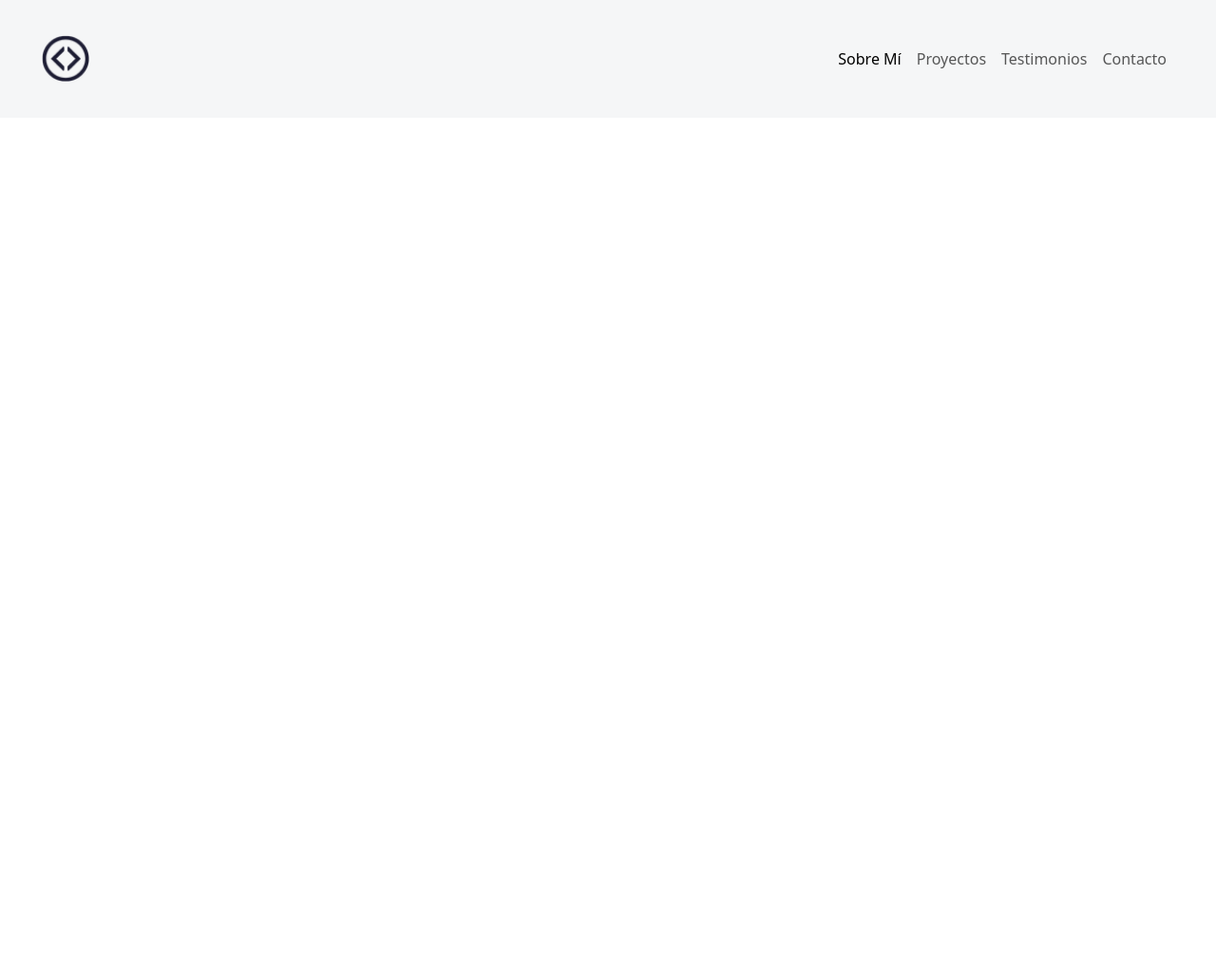
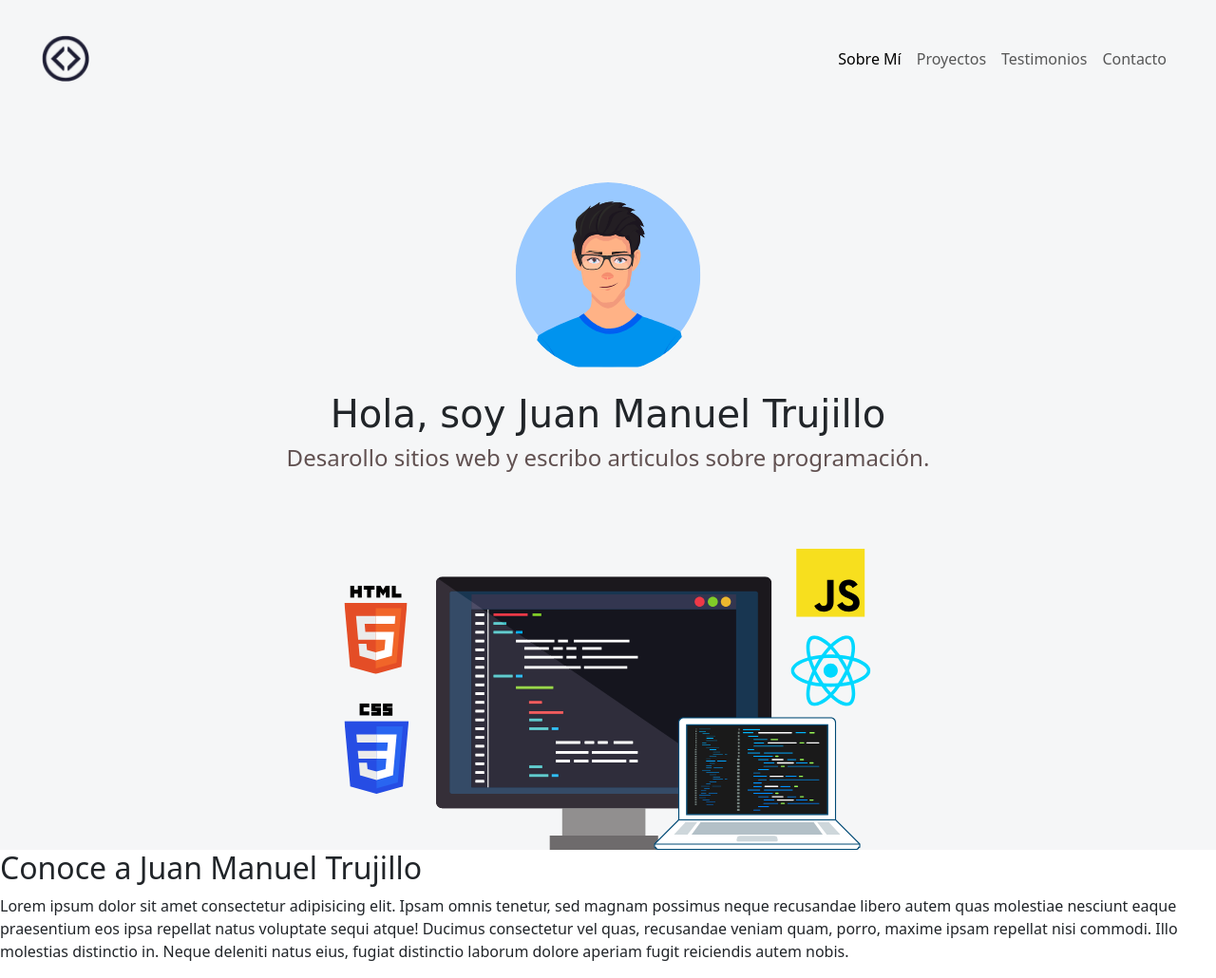
Before and after one commit to JuanManuelTrujillo/Curso_bootstrap, a plain HTML site: page Proyecto Portafolio/index.html in a window 1280 px wide. Shown: the whole page at 95% size. Before the commit the page ends 800 px from the top, so only its background shows below. Drawn offline with nearby package versions, Linux system fonts and the light colour scheme; a web font is replaced by a local one.

Commit message:
seccion sobre mi

```diff
--- a/Proyecto Portafolio/estilos.css
+++ b/Proyecto Portafolio/estilos.css
@@ -9,9 +9,53 @@
   justify-content: space-between;
 }
 
+/* Estilos Generales */
+section{
+  display: flex;
+  flex-direction: column;
+  align-items: center;
+  justify-content: center;
+}
+
+h1{
+  font-size: 2.5rem;
+  font-family: 'Rubik Dirt', cursive;
+
+}
+
+/* Seccion Hero */
+.hero{
+  background-color: #f5f6f7;
+  min-height: 450px;
+  text-align: center;
+}
+
+.hero-principal{
+  padding: 3rem;
+}
+
+.hero-imagen-desarrollador{
+  width: 200px;
+  height: 200px;
+  border-radius: 50%;
+  margin: 20px;
+}
+
+.hero-principal h2 {
+  font-size: 1.5rem;
+  color: #615151;
+}
+
 /* Adaptable (Responsivo) */
 @media screen and (max-width: 767px) {
   .navbar-brand{
     display: none;
   }
 }
+
+@media screen and (min-width: 700px){
+  .hero-inferior-imagen{
+    max-width: 600px;
+
+  }
+}
--- a/Proyecto Portafolio/index.html
+++ b/Proyecto Portafolio/index.html
@@ -16,6 +16,10 @@
   <title>Juan Manuel Trujillo | Desarrollo Web Front-End</title>
   <!-- Favico -->
   <link rel="icon" href="imagenes/icono.png">
+<!-- Google Fonts -->
+  <link rel="preconnect" href="https://fonts.googleapis.com">
+  <link rel="preconnect" href="https://fonts.gstatic.com" crossorigin>
+  <link href="https://fonts.googleapis.com/css2?family=Rubik+Dirt&display=swap" rel="stylesheet">
 </head>
 <body>
   <!-- barra navegacion -->
@@ -45,6 +49,26 @@
       </div>
     </div>
   </nav>
+  <!-- Seccion Hero -->
+  <section class="hero align-items-stretch">
+    <div class="hero-principal d-flex flex-column justify-content-center align-items-center">
+      <img class="hero-imagen-desarrollador" src="imagenes/desarrollador2.svg" alt="Foto de Juan Manuel ">
+      <h1>Hola, soy Juan Manuel Trujillo</h1>
+      <h2>Desarollo sitios web y escribo articulos sobre programación.</h2>
+    </div>
+    <div class="hero-inferior">
+      <img class="hero-inferior-imagen img-fluid" src="imagenes/hero-inferior.svg" alt="Monitor, laptop y logos de HTML, CSS, JavaScript y React.">
+    </div>
+  </section>
+  <!-- Sobre Mi -->
+  <section class="sobre-mi seccion-oscura">
+    <div class="contenedor">
+      <h2 class="seccion-titulo texto-blanco">Conoce a Juan Manuel Trujillo</h2>
+      <p>Lorem ipsum dolor sit amet consectetur adipisicing elit. Ipsam omnis tenetur, sed magnam possimus neque recusandae libero autem quas molestiae nesciunt eaque praesentium eos ipsa repellat natus voluptate sequi atque!
+      Ducimus consectetur vel quas, recusandae veniam quam, porro, maxime ipsam repellat nisi commodi. Illo molestias distinctio in. Neque deleniti natus eius, fugiat distinctio laborum dolore aperiam fugit reiciendis autem nobis.</p>
+    </div>
+  </section>
+
 <script src="https://cdn.jsdelivr.net/npm/bootstrap@5.3.1/dist/js/bootstrap.bundle.min.js" integrity="sha384-HwwvtgBNo3bZJJLYd8oVXjrBZt8cqVSpeBNS5n7C8IVInixGAoxmnlMuBnhbgrkm" crossorigin="anonymous"></script>
 </body>
 </html>
```
Also changed, not shown: Proyecto Portafolio/imagenes/desarrollador2.svg (added), Proyecto Portafolio/imagenes/hero-inferior.svg (added).
